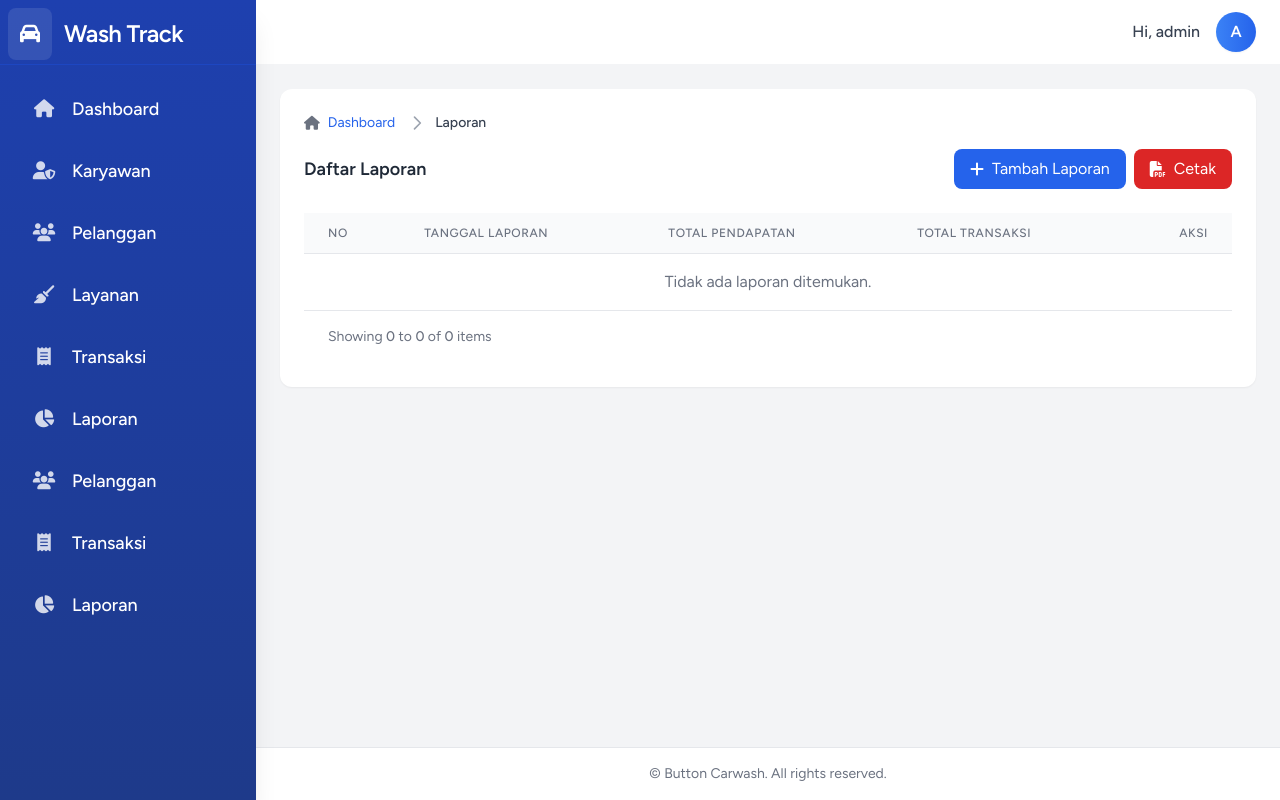
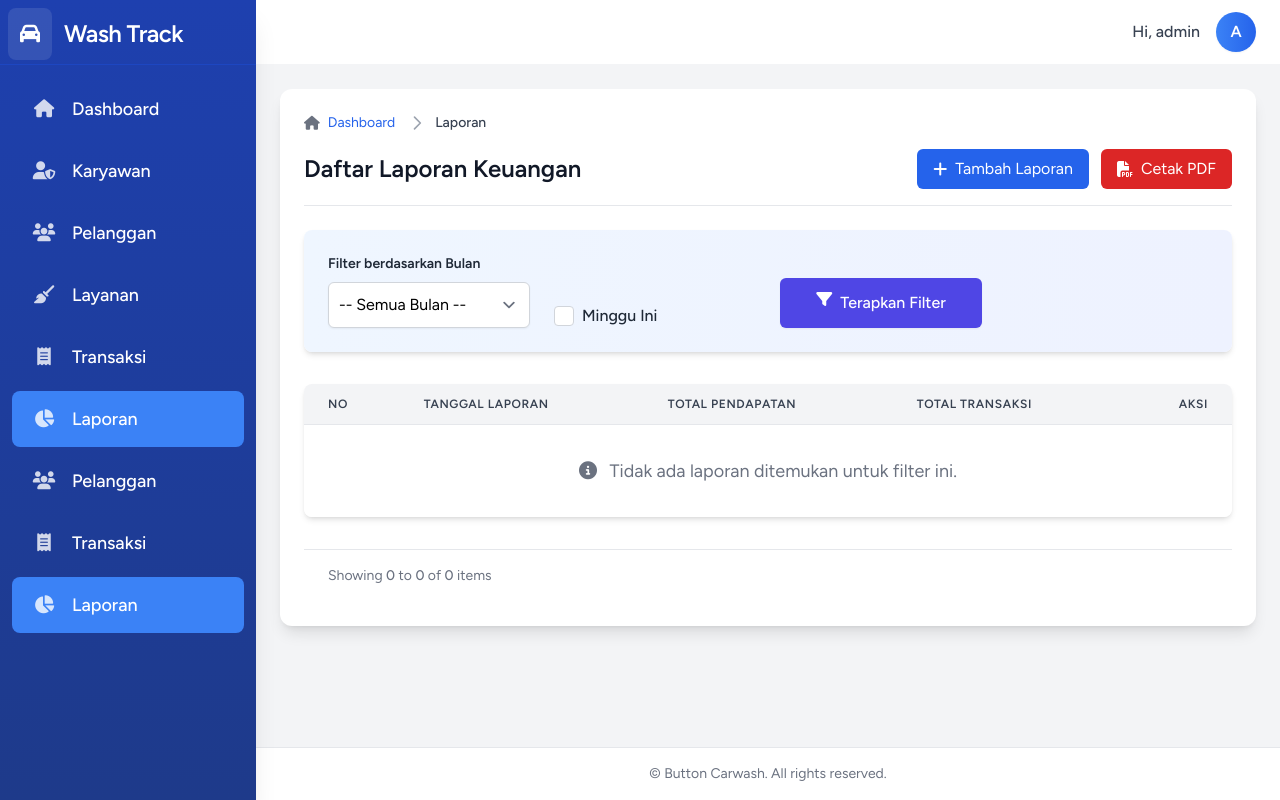
Before and after one commit to Brynnnn12/Wash-Track, a Laravel app: page /dashboard/reports in a window 1280 px wide. Run offline with Laravel 12, Linux system fonts and the light colour scheme; a user stored in the database is signed in; data comes from the database, SQL or seed files in the repository; tables that the repository leaves empty hold one stand-in row (values such as "Sample post"); style sheets or scripts are compiled from the project's sources; some libraries are stand-ins or nearby versions.

Commit message:
feat : perbaiki fitur active link

```diff
--- a/app/Http/Controllers/ReportController.php
+++ b/app/Http/Controllers/ReportController.php
@@ -30,11 +30,30 @@
      */
     public function index()
     {
-        //
-        $reports = Report::where('user_id', Auth::id())->paginate(10);
-        return view('dashboard.reports.index', compact('reports'));
+        $query = Report::where('user_id', Auth::id());
+
+        // Get filter parameters
+        $month = request('month');
+        $thisWeek = request('this_week');
+
+        // Apply month filter
+        if ($month) {
+            $query->whereMonth('report_date', $month);
+            $query->whereYear('report_date', now()->year);
+        }
+
+        // Apply this week filter
+        if ($thisWeek) {
+            $startOfWeek = now()->startOfWeek();
+            $endOfWeek = now()->endOfWeek();
+            $query->whereBetween('report_date', [$startOfWeek, $endOfWeek]);
+        }
+
+        $reports = $query->paginate(10);
+
+        // Pass filters to view for maintaining state
+        return view('dashboard.reports.index', compact('reports', 'month', 'thisWeek'));
     }
-
     /**
      * Show the form for creating a new resource.
      */
--- a/resources/views/components/dashboard/sidebar.blade.php
+++ b/resources/views/components/dashboard/sidebar.blade.php
@@ -1,4 +1,3 @@
-<!-- filepath: d:\Latihan\leave-management\resources\views\components\dashboard\sidebar.blade.php -->
 <div class="fixed inset-y-0 left-0 bg-gradient-to-b from-blue-800 to-blue-900 text-white w-64 transform transition-all duration-300 ease-in-out lg:translate-x-0 shadow-xl z-50"
     :class="{ '-translate-x-full': !open }">
     <!-- Header -->
@@ -22,94 +21,78 @@
 
     <!-- Navigation -->
     <nav class="mt-4 px-3 space-y-1.5">
-        <!-- Dashboard -->
-        <a href="{{ route('dashboard') }}"
-            class="flex items-center gap-3 px-4 py-3 text-lg font-medium rounded-lg transition-all hover:bg-white/10 hover:shadow-md group" ">
+        <x-nav-link href="{{ route('dashboard') }}" :active="request()->routeIs('dashboard')"
+            class="flex items-center gap-3 px-4 py-3 text-lg font-medium rounded-lg transition-all hover:bg-white/10 hover:shadow-md group">
             <div class="w-8 h-8 flex items-center justify-center">
                 <i class="fa-solid fa-house text-white/80 group-hover:text-white"></i>
             </div>
             <span class="font-medium">Dashboard</span>
-        </a>
+        </x-nav-link>
 
         @role('Admin')
-    <!-- Users -->
-                <a href="{{ route('dashboard.users.index') }}"
-                    class="flex items-center gap-3 px-4 py-3 text-lg font-medium rounded-lg transition-all hover:bg-white/10 hover:shadow-md group"
-                    ">
+            <x-nav-link href="{{ route('dashboard.users.index') }}" :active="request()->routeIs('dashboard.users.*')"
+                class="flex items-center gap-3 px-4 py-3 text-lg font-medium rounded-lg transition-all hover:bg-white/10 hover:shadow-md group">
                 <div class="w-8 h-8 flex items-center justify-center">
                     <i class="fa-solid fa-user-shield text-white/80 group-hover:text-white"></i>
                 </div>
                 <span class="font-medium">Karyawan</span>
-            </a>
-            <!-- Customers -->
-            <a href="{{ route('dashboard.customers.index') }}"
-                class="flex items-center gap-3 px-4 py-3 text-lg font-medium rounded-lg transition-all hover:bg-white/10 hover:shadow-md group" ">
-                    <div class="w-8 h-8 flex items-center justify-center">
-                        <i class="fa-solid fa-users text-white/80 group-hover:text-white"></i>
-                    </div>
-                    <span class="font-medium">Pelanggan</span>
-                </a>
+            </x-nav-link>
+            <x-nav-link href="{{ route('dashboard.customers.index') }}" :active="request()->routeIs('dashboard.customers.*')"
+                class="flex items-center gap-3 px-4 py-3 text-lg font-medium rounded-lg transition-all hover:bg-white/10 hover:shadow-md group">
+                <div class="w-8 h-8 flex items-center justify-center">
+                    <i class="fa-solid fa-users text-white/80 group-hover:text-white"></i>
+                </div>
+                <span class="font-medium">Pelanggan</span>
+            </x-nav-link>
 
-                <!-- Services -->
-                <a href="{{ route('dashboard.services.index') }}"
-                    class="flex items-center gap-3 px-4 py-3 text-lg font-medium rounded-lg transition-all hover:bg-white/10 hover:shadow-md group"
-                    ">
+            <x-nav-link href="{{ route('dashboard.services.index') }}" :active="request()->routeIs('dashboard.services.*')"
+                class="flex items-center gap-3 px-4 py-3 text-lg font-medium rounded-lg transition-all hover:bg-white/10 hover:shadow-md group">
                 <div class="w-8 h-8 flex items-center justify-center">
                     <i class="fa-solid fa-broom text-white/80 group-hover:text-white"></i>
                 </div>
                 <span class="font-medium">Layanan</span>
-            </a>
+            </x-nav-link>
 
-            <!-- Transactions -->
-            <a href="{{ route('dashboard.transactions.index') }}"
-                class="flex items-center gap-3 px-4 py-3 text-lg font-medium rounded-lg transition-all hover:bg-white/10 hover:shadow-md group" ">
-                    <div class="w-8 h-8 flex items-center justify-center">
-                        <i class="fa-solid fa-receipt text-white/80 group-hover:text-white"></i>
-                    </div>
-                    <span class="font-medium">Transaksi</span>
-                </a>
-
-                <!-- Reports -->
-                <a href="{{ route('dashboard.reports.index') }}"
-                    class="flex items-center gap-3 px-4 py-3 text-lg font-medium rounded-lg transition-all hover:bg-white/10 hover:shadow-md group"
-                   ">
-                <div class="w-8 h-8 flex items-center justify-center">
-                    <i class="fa-solid fa-chart-pie text-white/80 group-hover:text-white"></i>
-                </div>
-                <span class="font-medium">Laporan</span>
-            </a>
-        @endrole
-
-        @role('User')
-            <!-- Customers -->
-            <a href="{{ route('dashboard.customers.index') }}"
-                class="flex items-center gap-3 px-4 py-3 text-lg font-medium rounded-lg transition-all hover:bg-white/10 hover:shadow-md group" ">
-                    <div class="w-8 h-8 flex items-center justify-center">
-                        <i class="fa-solid fa-users text-white/80 group-hover:text-white"></i>
-                    </div>
-                    <span class="font-medium">Pelanggan</span>
-                </a>
-                <!-- Transactions -->
-                <a href="{{ route('dashboard.transactions.index') }}"
-                    class="flex items-center gap-3 px-4 py-3 text-lg font-medium rounded-lg transition-all hover:bg-white/10 hover:shadow-md group"
-                    ">
+            <x-nav-link href="{{ route('dashboard.transactions.index') }}" :active="request()->routeIs('dashboard.transactions.*')"
+                class="flex items-center gap-3 px-4 py-3 text-lg font-medium rounded-lg transition-all hover:bg-white/10 hover:shadow-md group">
                 <div class="w-8 h-8 flex items-center justify-center">
                     <i class="fa-solid fa-receipt text-white/80 group-hover:text-white"></i>
                 </div>
                 <span class="font-medium">Transaksi</span>
-            </a>
+            </x-nav-link>
 
-
-            <!-- Reports -->
-            <a href="{{ route('dashboard.reports.index') }}"
+            <x-nav-link href="{{ route('dashboard.reports.index') }}" :active="request()->routeIs('dashboard.reports.*')"
                 class="flex items-center gap-3 px-4 py-3 text-lg font-medium rounded-lg transition-all hover:bg-white/10 hover:shadow-md group">
                 <div class="w-8 h-8 flex items-center justify-center">
                     <i class="fa-solid fa-chart-pie text-white/80 group-hover:text-white"></i>
                 </div>
                 <span class="font-medium">Laporan</span>
-            </a>
+            </x-nav-link>
         @endrole
 
+        @role('User')
+            <x-nav-link href="{{ route('dashboard.customers.index') }}" :active="request()->routeIs('dashboard.customers.*')"
+                class="flex items-center gap-3 px-4 py-3 text-lg font-medium rounded-lg transition-all hover:bg-white/10 hover:shadow-md group">
+                <div class="w-8 h-8 flex items-center justify-center">
+                    <i class="fa-solid fa-users text-white/80 group-hover:text-white"></i>
+                </div>
+                <span class="font-medium">Pelanggan</span>
+            </x-nav-link>
+            <x-nav-link href="{{ route('dashboard.transactions.index') }}" :active="request()->routeIs('dashboard.transactions.*')"
+                class="flex items-center gap-3 px-4 py-3 text-lg font-medium rounded-lg transition-all hover:bg-white/10 hover:shadow-md group">
+                <div class="w-8 h-8 flex items-center justify-center">
+                    <i class="fa-solid fa-receipt text-white/80 group-hover:text-white"></i>
+                </div>
+                <span class="font-medium">Transaksi</span>
+            </x-nav-link>
 
+            <x-nav-link href="{{ route('dashboard.reports.index') }}" :active="request()->routeIs('dashboard.reports.*')"
+                class="flex items-center gap-3 px-4 py-3 text-lg font-medium rounded-lg transition-all hover:bg-white/10 hover:shadow-md group">
+                <div class="w-8 h-8 flex items-center justify-center">
+                    <i class="fa-solid fa-chart-pie text-white/80 group-hover:text-white"></i>
+                </div>
+                <span class="font-medium">Laporan</span>
+            </x-nav-link>
+        @endrole
     </nav>
 </div>
--- a/resources/views/components/nav-link.blade.php
+++ b/resources/views/components/nav-link.blade.php
@@ -1,9 +1,9 @@
-@props(['active'])
+@props(['active' => false])
 
 @php
-$classes = ($active ?? false)
-            ? 'inline-flex items-center px-1 pt-1 border-b-2 border-indigo-400 dark:border-indigo-600 text-sm font-medium leading-5 text-gray-900 dark:text-gray-100 focus:outline-none focus:border-indigo-700 transition duration-150 ease-in-out'
-            : 'inline-flex items-center px-1 pt-1 border-b-2 border-transparent text-sm font-medium leading-5 text-gray-500 dark:text-gray-400 hover:text-gray-700 dark:hover:text-gray-300 hover:border-gray-300 dark:hover:border-gray-700 focus:outline-none focus:text-gray-700 dark:focus:text-gray-300 focus:border-gray-300 dark:focus:border-gray-700 transition duration-150 ease-in-out';
+    $classes = $active
+        ? 'bg-blue-500 text-white font-bold ' . ($attributes->get('class') ?? '')
+        : $attributes->get('class') ?? '';
 @endphp
 
 <a {{ $attributes->merge(['class' => $classes]) }}>
--- a/resources/views/dashboard/reports/index.blade.php
+++ b/resources/views/dashboard/reports/index.blade.php
@@ -1,72 +1,116 @@
 <x-app-layout>
-    <div class="bg-white p-6 rounded-xl shadow-sm card">
+    <div class="bg-white p-6 rounded-xl shadow-lg card">
         <x-breadcrumb :links="[
             'Laporan' => null,
         ]" />
 
-
-        <!-- Header -->
-        <div class="flex flex-col md:flex-row justify-between items-start md:items-center mb-6">
-            <h3 class="text-lg font-semibold text-gray-800">Daftar Laporan</h3>
-            <div class="flex space-x-2 mt-4 md:mt-0">
-                <x-link href="{{ route('dashboard.reports.create') }}">
+        <div class="flex flex-col md:flex-row justify-between items-start md:items-center mb-6 border-b pb-4">
+            <h3 class="text-2xl font-bold text-gray-900">Daftar Laporan Keuangan</h3>
+            <div class="flex space-x-3 mt-4 md:mt-0">
+                <x-link href="{{ route('dashboard.reports.create') }}"
+                    class="flex items-center px-4 py-2 bg-blue-600 text-white rounded-md hover:bg-blue-700 transition-colors duration-200">
                     <i class="fas fa-plus mr-2"></i> Tambah Laporan
                 </x-link>
-                <x-link href="{{ route('dashboard.reports.pdf') }}" target="_blank" class="bg-red-600 text-white">
-                    <i class="fas fa-file-pdf mr-2"></i> Cetak
+                <x-link href="{{ route('dashboard.reports.pdf') }}" target="_blank"
+                    class="flex items-center px-4 py-2 bg-red-600 text-white rounded-md hover:bg-red-700 transition-colors duration-200">
+                    <i class="fas fa-file-pdf mr-2"></i> Cetak PDF
                 </x-link>
             </div>
         </div>
 
-        <!-- Table -->
-        <div class="overflow-x-auto">
+        <div class="mb-8 bg-gradient-to-r from-blue-50 to-indigo-50 p-6 rounded-lg shadow-md">
+            <form action="{{ route('dashboard.reports.index') }}" method="GET">
+                <div class="grid grid-cols-1 md:grid-cols-3 lg:grid-cols-4 gap-6 items-end">
+                    <div>
+                        <label for="month" class="block text-sm font-semibold text-gray-800 mb-2">Filter berdasarkan
+                            Bulan</label>
+                        <select name="month" id="month"
+                            class="w-full rounded-md border-gray-300 shadow-sm focus:border-blue-500 focus:ring-blue-500 p-2.5">
+                            <option value="">-- Semua Bulan --</option>
+                            @foreach (range(1, 12) as $monthNumber)
+                                <option value="{{ $monthNumber }}"
+                                    {{ request('month') == $monthNumber ? 'selected' : '' }}>
+                                    {{ date('F', mktime(0, 0, 0, $monthNumber, 1)) }}
+                                </option>
+                            @endforeach
+                        </select>
+                    </div>
+
+                    <div class="flex items-end h-full">
+                        <div class="flex items-center">
+                            <input type="checkbox" name="this_week" id="this_week" value="1"
+                                {{ request('this_week') ? 'checked' : '' }}
+                                class="h-5 w-5 rounded border-gray-300 text-blue-600 focus:ring-blue-500 cursor-pointer">
+                            <label for="this_week" class="ml-2 block text-md font-medium text-gray-800 cursor-pointer">
+                                Minggu Ini
+                            </label>
+                        </div>
+                    </div>
+
+                    <div class="flex items-end h-full">
+                        <button type="submit"
+                            class="w-full inline-flex justify-center py-3 px-5 border border-transparent shadow-sm text-md font-medium rounded-md text-white bg-indigo-600 hover:bg-indigo-700 focus:outline-none focus:ring-2 focus:ring-offset-2 focus:ring-indigo-500 transition-all duration-200">
+                            <i class="fas fa-filter mr-2"></i> Terapkan Filter
+                        </button>
+                    </div>
+
+                    @if (request('month') || request('this_week'))
+                        <div class="flex items-end h-full">
+                            <a href="{{ route('dashboard.reports.index') }}"
+                                class="w-full inline-flex justify-center py-3 px-5 border border-gray-300 shadow-sm text-md font-medium rounded-md text-gray-700 bg-white hover:bg-gray-50 focus:outline-none focus:ring-2 focus:ring-offset-2 focus:ring-indigo-500 transition-all duration-200">
+                                <i class="fas fa-redo mr-2"></i> Reset Filter
+                            </a>
+                        </div>
+                    @endif
+                </div>
+            </form>
+        </div>
+
+
+        <div class="overflow-x-auto shadow-md rounded-lg">
             <table class="min-w-full divide-y divide-gray-200">
-                <thead class="bg-gray-50">
+                <thead class="bg-gray-100">
                     <tr>
                         <th scope="col"
-                            class="px-6 py-3 text-left text-xs font-medium text-gray-500 uppercase tracking-wider">No
+                            class="px-6 py-3 text-left text-xs font-semibold text-gray-700 uppercase tracking-wider">No
                         </th>
                         <th scope="col"
-                            class="px-6 py-3 text-left text-xs font-medium text-gray-500 uppercase tracking-wider">
+                            class="px-6 py-3 text-left text-xs font-semibold text-gray-700 uppercase tracking-wider">
                             Tanggal Laporan
                         </th>
                         <th scope="col"
-                            class="px-6 py-3 text-left text-xs font-medium text-gray-500 uppercase tracking-wider">Total
-                            Pendapatan
+                            class="px-6 py-3 text-left text-xs font-semibold text-gray-700 uppercase tracking-wider">
+                            Total Pendapatan
                         </th>
                         <th scope="col"
-                            class="px-6 py-3 text-left text-xs font-medium text-gray-500 uppercase tracking-wider">Total
-                            Transaksi
+                            class="px-6 py-3 text-left text-xs font-semibold text-gray-700 uppercase tracking-wider">
+                            Total Transaksi
                         </th>
                         <th scope="col"
-                            class="px-6 py-3 text-right text-xs font-medium text-gray-500 uppercase tracking-wider">Aksi
+                            class="px-6 py-3 text-right text-xs font-semibold text-gray-700 uppercase tracking-wider">
+                            Aksi
                         </th>
                     </tr>
                 </thead>
                 <tbody class="bg-white divide-y divide-gray-200">
                     @forelse ($reports as $index => $report)
-                        <tr>
-                            <!-- Nomor -->
-                            <td class="px-6 py-4 whitespace-nowrap text-sm text-gray-500">
+                        <tr class="hover:bg-gray-50 transition-colors duration-150">
+                            <td class="px-6 py-4 whitespace-nowrap text-sm text-gray-600">
                                 {{ $loop->iteration + ($reports->currentPage() - 1) * $reports->perPage() }}
                             </td>
 
-                            <!-- Tanggal Laporan -->
-                            <td class="px-6 py-4 whitespace-nowrap text-sm text-gray-900">
+                            <td class="px-6 py-4 whitespace-nowrap text-sm font-medium text-gray-800">
                                 {{ \Carbon\Carbon::parse($report->report_date)->format('d M Y') }}
                             </td>
 
-                            <!-- Total Income -->
-                            <td class="px-6 py-4 whitespace-nowrap text-sm text-gray-900">
+                            <td class="px-6 py-4 whitespace-nowrap text-sm font-bold text-green-600">
                                 Rp {{ number_format($report->total_income, 0, ',', '.') }}
                             </td>
 
-                            <!-- Total Transactions -->
-                            <td class="px-6 py-4 whitespace-nowrap text-sm text-gray-900">
+                            <td class="px-6 py-4 whitespace-nowrap text-sm font-medium text-gray-800">
                                 {{ $report->total_transactions }}
                             </td>
 
-                            <!-- Aksi -->
                             <td class="px-6 py-4 whitespace-nowrap text-right text-sm font-medium">
                                 <x-action-buttons :item="$report" editRoute="dashboard.reports.edit"
                                     deleteRoute="dashboard.reports.destroy" />
@@ -74,7 +118,8 @@
                         </tr>
                     @empty
                         <tr>
-                            <td colspan="5" class="px-6 py-4 text-center text-gray-500">Tidak ada laporan ditemukan.
+                            <td colspan="5" class="px-6 py-8 text-center text-gray-500 text-lg">
+                                <i class="fas fa-info-circle mr-2"></i> Tidak ada laporan ditemukan untuk filter ini.
                             </td>
                         </tr>
                     @endforelse
@@ -82,7 +127,8 @@
             </table>
         </div>
 
-        <!-- Pagination -->
-        <x-paginate :paginator="$reports" />
+        <div class="mt-8">
+            <x-paginate :paginator="$reports" />
+        </div>
     </div>
 </x-app-layout>
--- a/resources/views/dashboard/services/create.blade.php
+++ b/resources/views/dashboard/services/create.blade.php
@@ -2,7 +2,7 @@
     <div class="bg-white p-6 rounded-xl ">
         <div class="flex flex-col md:flex-row justify-between items-start md:items-center mb-6">
             <h3 class="text-lg font-semibold text-gray-800">
-                Tambah Jenis Cuti
+                Tambah Layanan Baru
             </h3>
 
             <a href="{{ route('dashboard.services.index') }}"
--- a/resources/views/dashboard/services/edit.blade.php
+++ b/resources/views/dashboard/services/edit.blade.php
@@ -2,7 +2,7 @@
     <div class="bg-white p-6 rounded-xl ">
         <div class="flex flex-col md:flex-row justify-between items-start md:items-center mb-6">
             <h3 class="text-lg font-semibold text-gray-800">
-                Edit services
+                Edit Layanan: {{ $service->name }}
             </h3>
 
             <a href="{{ route('dashboard.services.index') }}"
--- a/resources/views/dashboard/services/index.blade.php
+++ b/resources/views/dashboard/services/index.blade.php
@@ -7,9 +7,9 @@
 
         <!-- Header -->
         <div class="flex flex-col md:flex-row justify-between items-start md:items-center mb-6">
-            <h3 class="text-lg font-semibold text-gray-800">Daftar services</h3>
+            <h3 class="text-lg font-semibold text-gray-800">Daftar Layanan</h3>
             <x-link href="{{ route('dashboard.services.create') }}">
-                <i class="fas fa-plus mr-2"></i> Tambah Customer
+                <i class="fas fa-plus mr-2"></i> Tambah Layanan
             </x-link>
         </div>
 
--- a/resources/views/dashboard/users/edit.blade.php
+++ b/resources/views/dashboard/users/edit.blade.php
@@ -1,7 +1,7 @@
 <x-app-layout>
     <div class="bg-white p-6 rounded-xl shadow-sm card">
         <div class="flex flex-col md:flex-row justify-between items-start md:items-center mb-6">
-            <h3 class="text-lg font-semibold text-gray-800">Edit Karyawan</h3>
+            <h3 class="text-lg font-semibold text-gray-800">Edit Karyawan: {{ $user->name }} </h3>
             <a href="{{ route('dashboard.users.index') }}"
                 class="bg-gray-200 hover:bg-gray-300 text-gray-800 px-4 py-2 rounded-lg flex items-center transition-colors duration-300 mt-4 md:mt-0">
                 <i class="fas fa-arrow-left mr-2"></i> Kembali
--- a/resources/views/dashboard/users/index.blade.php
+++ b/resources/views/dashboard/users/index.blade.php
@@ -9,7 +9,7 @@
         <div class="flex flex-col md:flex-row justify-between items-start md:items-center mb-6">
             <h3 class="text-lg font-semibold text-gray-800">Daftar Karyawan</h3>
             <x-link href="{{ route('dashboard.users.create') }}">
-                <i class="fas fa-plus mr-2"></i> Add Item
+                <i class="fas fa-plus mr-2"></i> Tambah Karyawan
             </x-link>
         </div>
 
--- a/resources/views/layouts/guest.blade.php
+++ b/resources/views/layouts/guest.blade.php
@@ -18,6 +18,7 @@
 
 <body class="font-sans text-gray-900 antialiased bg-gray-100">
     <div class="min-h-screen flex flex-col items-center justify-center p-4 sm:p-6">
+
         <div
             class="w-full max-w-sm sm:max-w-md px-4 py-4 sm:px-6 sm:py-8 bg-white shadow-md overflow-hidden rounded-lg">
             {{ $slot }}
```
